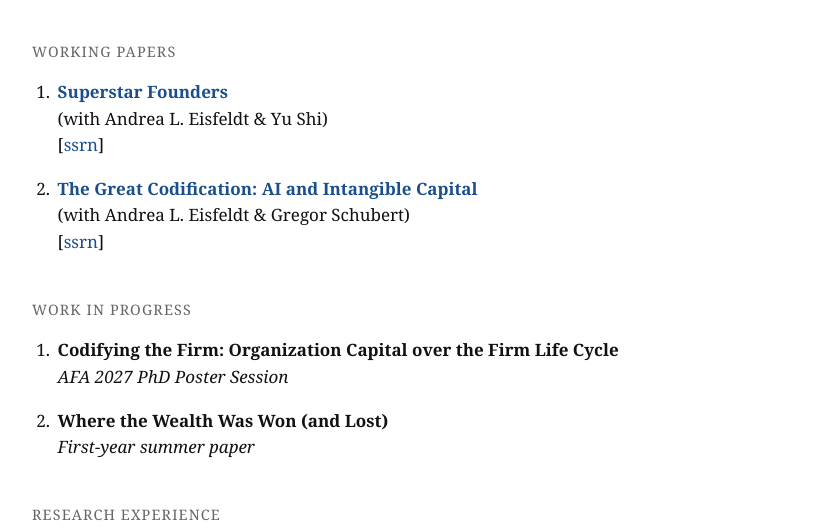
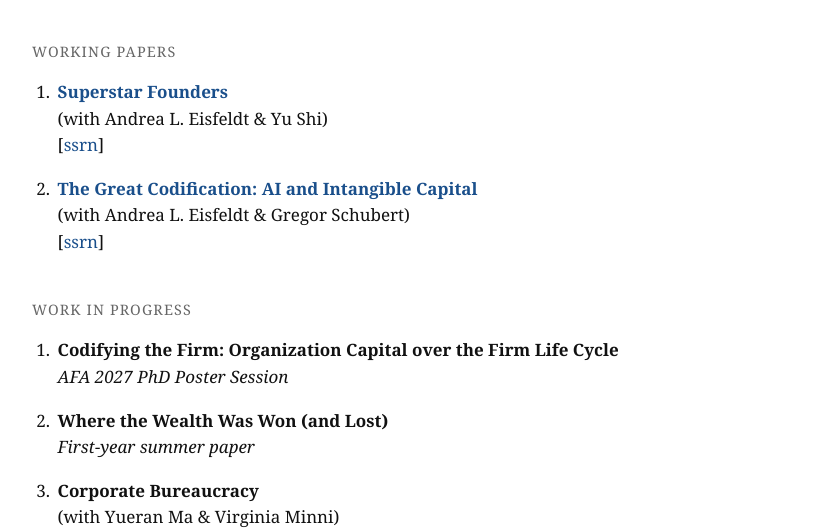
Before and after one commit to arialiu1/arialiu1.github.io, a plain HTML site: page index.html in a window 1280 px wide. Shown: the part 270-800 px from the top of the page, without its empty margins (224-1055 px from the left). Drawn offline with Linux system fonts and the light colour scheme.

Commit message:
Add Corporate Bureaucracy to Work in Progress
Co-Authored-By: Claude Opus 5.5 <noreply@anthropic.com>

```diff
--- a/index.html
+++ b/index.html
@@ -51,6 +51,8 @@
       <i>AFA 2027 PhD Poster Session</i></li>
   <li><b>Where the Wealth Was Won (and Lost)</b><br>
       <i>First-year summer paper</i></li>
+  <li><b>Corporate Bureaucracy</b><br>
+      (with Yueran Ma &amp; Virginia Minni)</li>
 </ol>
 
 <h2>Research Experience</h2>
```
